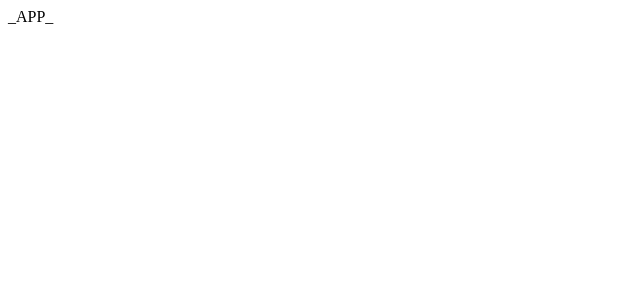
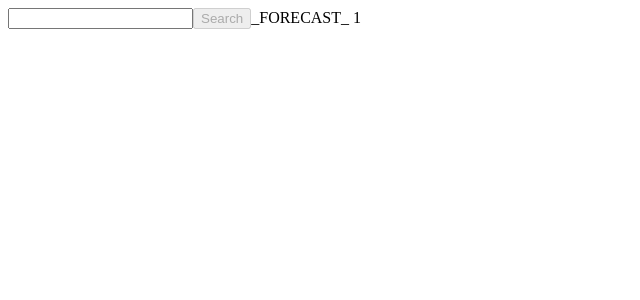
Before and after one commit to cklaymen/architech-forecast, a React (Create React App) app: page /1 in a window 1280 px wide. Shown: the top 300 px of the page, without its empty margins (0-640 px from the left). Built offline with nearby package versions, Linux system fonts and the light colour scheme.

Commit message:
Create Search and Forecast modules

```diff
--- a/src/modules/App/App.tsx
+++ b/src/modules/App/App.tsx
@@ -1,5 +1,17 @@
+import { BrowserRouter, Route, Switch } from "react-router-dom";
+
+import Forecast from "../Forecast/Forecast";
+import Search from "../Search/Search";
+
 function App() {
-  return <>_APP_</>;
+  return (
+    <BrowserRouter>
+      <Search />
+      <Switch>
+        <Route path="/:cityName" render={() => <Forecast />} />
+      </Switch>
+    </BrowserRouter>
+  );
 }
 
 export default App;
--- /dev/null
+++ b/src/modules/Forecast/Forecast.tsx
@@ -0,0 +1,10 @@
+import { FC } from "react";
+import { useParams } from "react-router";
+
+const Forecast: FC = () => {
+  const { cityName } = useParams<{ cityName: string }>();
+
+  return <>_FORECAST_ {cityName}</>;
+};
+
+export default Forecast;
--- /dev/null
+++ b/src/modules/Search/Search.components.ts
@@ -0,0 +1,5 @@
+import styled from "styled-components";
+
+export const SearchInput = styled.input``;
+
+export const SearchButton = styled.button``;
--- /dev/null
+++ b/src/modules/Search/Search.tsx
@@ -0,0 +1,28 @@
+import { FC, useState } from "react";
+import { useHistory } from "react-router";
+
+import { SearchButton, SearchInput } from "./Search.components";
+
+const Search: FC = () => {
+  const [cityName, setCityName] = useState("");
+  const { push } = useHistory();
+
+  return (
+    <>
+      <SearchInput
+        type="url"
+        value={cityName}
+        onChange={({ target: { value } }) => setCityName(value)}
+      />
+      <SearchButton
+        type="submit"
+        onClick={() => push(encodeURI(cityName.toLowerCase()))}
+        disabled={!cityName}
+      >
+        Search
+      </SearchButton>
+    </>
+  );
+};
+
+export default Search;
```
